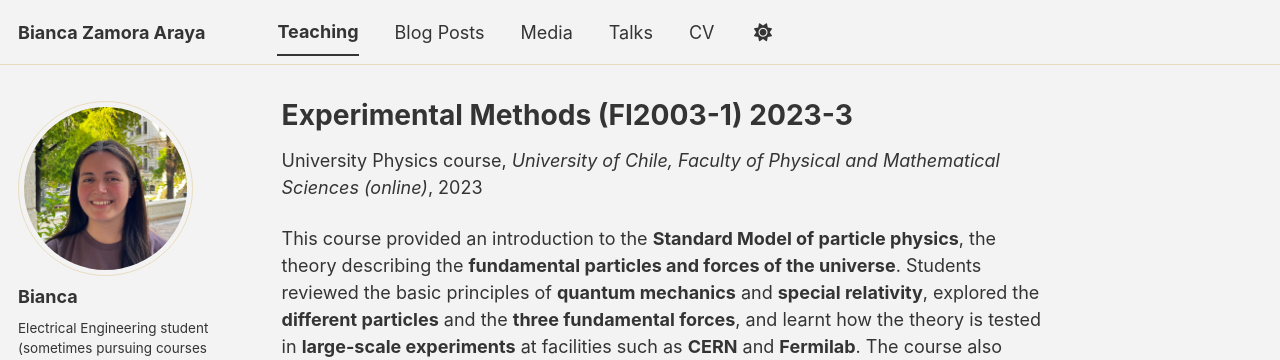
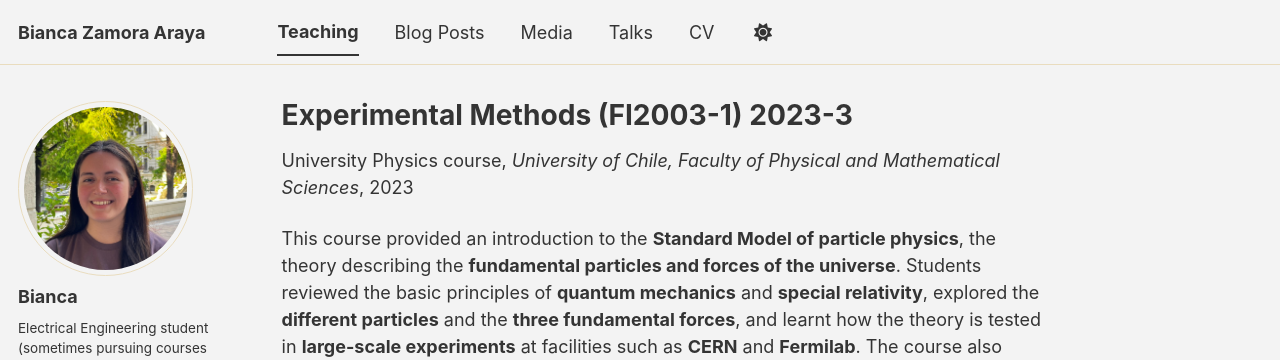
Before and after one commit to Bianca-Zamora-Araya/Bianca-Zamora-Araya.github.io, a Jekyll site: the page built from _teaching/2023-3_FI2003-1.md, in a window 1280 px wide and 900 px high. Shown: the top 360 px of the window. Built offline with Jekyll 4.4.1, drawn with Linux system fonts in a browser that asks for light colours; a style sheet for code colours, icons or effects is not loaded; part of the change alters nothing that is shown.

Commit message:
Update 2023-3_FI2003-1.md

```diff
--- a/_teaching/2023-3_FI2003-1.md
+++ b/_teaching/2023-3_FI2003-1.md
@@ -2,8 +2,8 @@
 title: "Experimental Methods (FI2003-1) 2023-3"
 collection: teaching
 type: "University Physics course"
-permalink: "teaching/2022-1_COFM52-1"
-venue: "University of Chile, Faculty of Physical and Mathematical Sciences (online)"
+permalink: "teaching/2023-3_FI2003-1"
+venue: "University of Chile, Faculty of Physical and Mathematical Sciences"
 date: 2023-12-23
 location: "Santiago, Chile"
 ---
```
